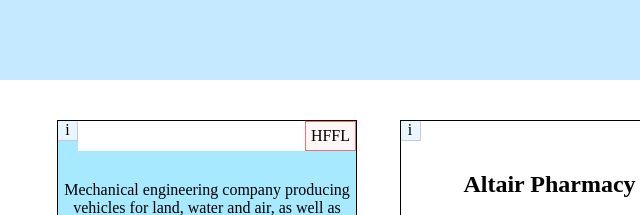
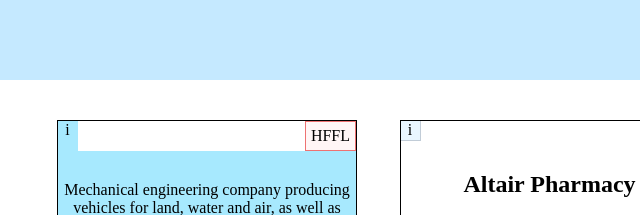
Before and after one commit to drakofm/stonks, a plain HTML site: page index.html in a window 1280 px wide. In both pictures the pointer is over the element 159 px from the left and 131 px from the top of the page. Shown: the top 215 px of the page, 91-731 px from the left. Drawn offline with Linux system fonts and the light colour scheme.

Commit message:
Stonks 0.4.0. | styling & animations

```diff
--- a/styles.css
+++ b/styles.css
@@ -119,6 +119,13 @@ main {
   cursor: help;
 }
 
+.product-card__info-icon:hover {
+  transition: all 1s;
+  background-color: rgb(167, 233, 254);
+  border-bottom: 1px solid rgb(167, 233, 254);
+  border-right: 1px solid rgb(167, 233, 254);
+}
+
 .product-card__info-section {
   position: absolute;
   z-index: 1;
```
